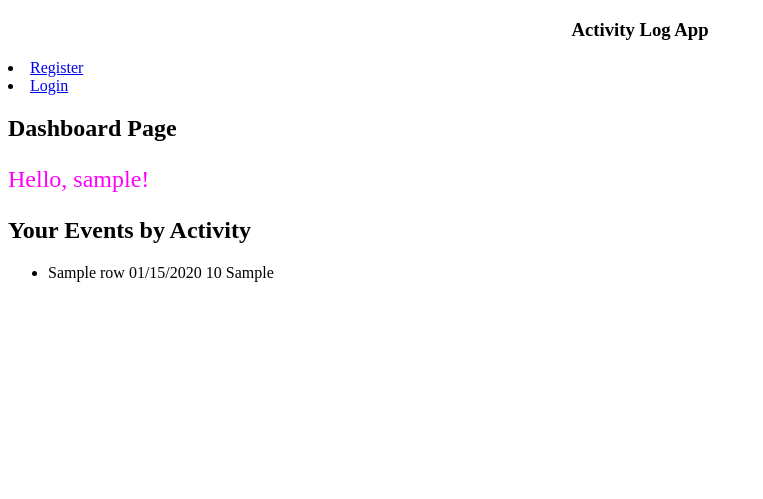
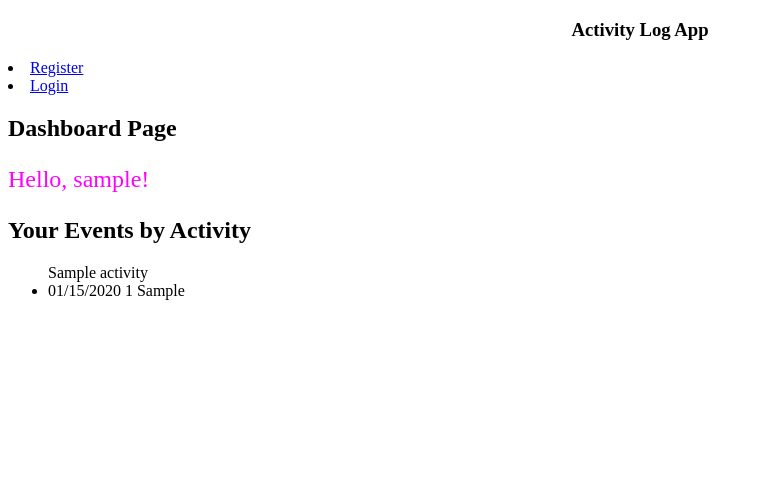
Before and after one commit to innabobolina/Activity-Log-Full-Stack-App, a Flask app: template hbp/templates/dashboard.html in a window 1280 px wide. Shown: the top 499 px of the page, without its empty margins (0-763 px from the left). Run offline with Flask 2, Linux system fonts and the light colour scheme; tables that the repository leaves empty hold one stand-in row (values such as "Sample post"); the template is opened without the code that fills it: values that come from a table or form of the project are taken from there, most other values are stand-ins (such as "Sample title", 1, 10 or a date in 2020).

Commit message:
Refactored dashboard via utilization of backrefs

```diff
--- a/hbp/server.py
+++ b/hbp/server.py
@@ -206,22 +206,13 @@ def dashboard():
 
     print(f"user_id={u.user_id}, username={u.username}, email={u.email}")
 
-    # act_id, act_name, act_unit, event_id, event_amt, event_date
-    rows = db.session.query(
-            User.user_id,
-            User.username,
-            Activity.act_name,
-            Activity.act_unit,
-            Event.event_date,
-            Event.event_amt
-        ).filter_by(user_id=u.user_id
-        ).join(Activity
-        ).join(Event
-        ).order_by(Activity.act_name, Event.event_date
-        ).all()
-    for row in rows:
-        print(row)
-    return render_template("dashboard.html", user=u, rows=rows)
+    for activity in u.activities:
+        for event in activity.events:
+            print(event.activity.act_name, event.event_date, event.event_amt, event.activity.act_unit)
+
+
+    return render_template("dashboard.html", user=u, activities=u.activities)
+
 
 
 
--- a/hbp/templates/dashboard.html
+++ b/hbp/templates/dashboard.html
@@ -10,8 +10,13 @@
 
   <h2>Your Events by Activity</h2>
   <ul>
-    {% for row in rows %}
-      <li>{{ row.act_name + " " + row.event_date.strftime("%m/%d/%Y") + " " + "%g" %  row.event_amt + " " + row.act_unit }}</li>
+    {% for activity in activities %}
+      {% if activity.events %}
+        <div>{{ activity.act_name }}</div>
+      {% endif %}
+      {% for event in activity.events %}
+        <li>{{  event.event_date.strftime("%m/%d/%Y") + " " + "%g" %  event.event_amt + " " + event.activity.act_unit }}</li>
+      {% endfor %}
     {% endfor %}
   </ul>
 
```
